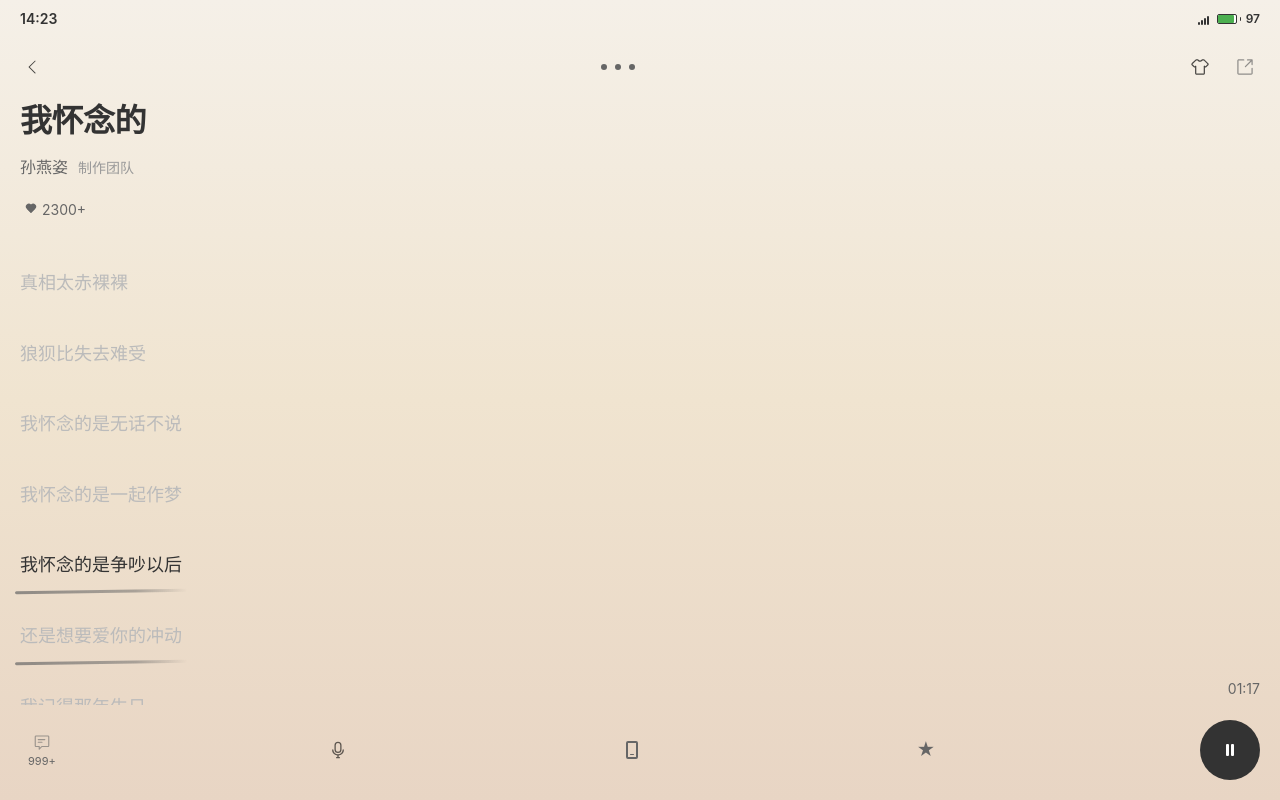
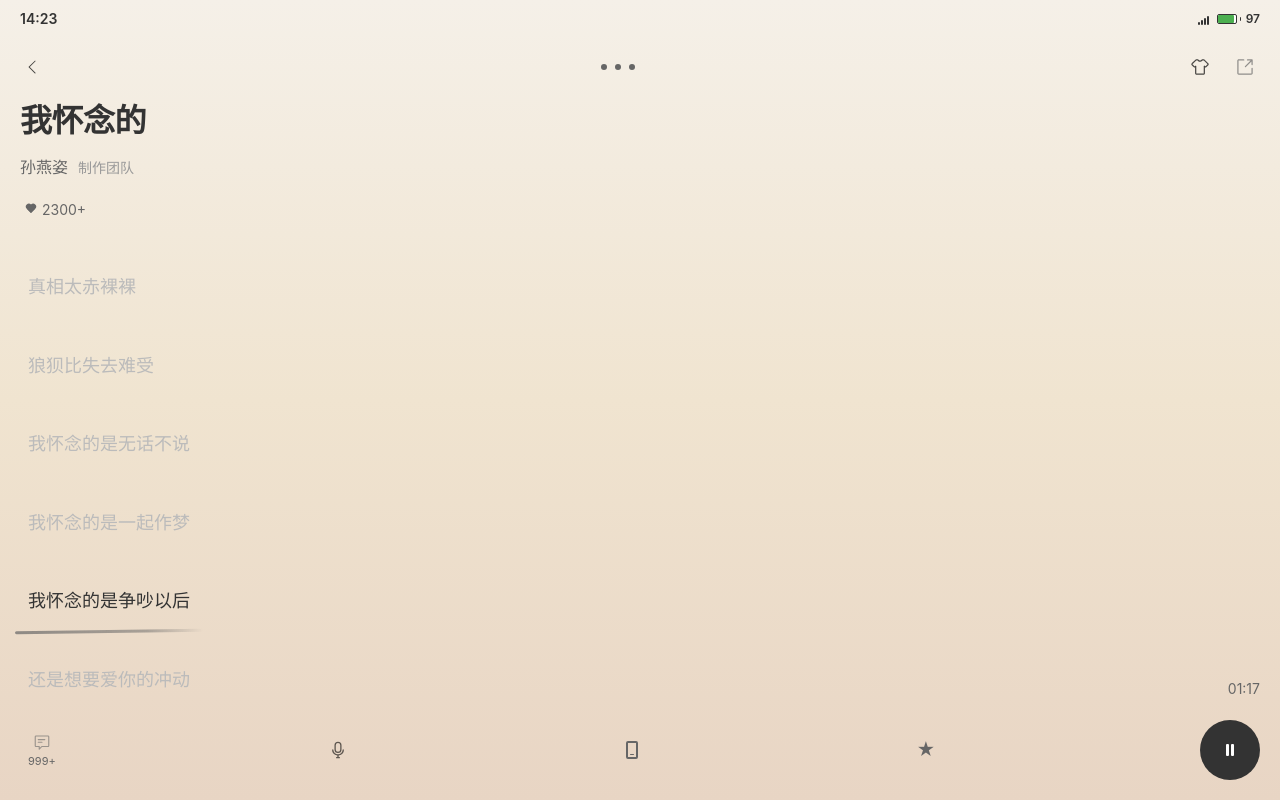
Before and after one commit to MatthewMaxFang/midori_book_demo, a Vue app: page /player in a window 1280 px wide. Built offline with nearby package versions, Linux system fonts and the light colour scheme.

Commit message:
歌曲页面跳转到主页，双击偶尔无法进入编辑偶尔出问题

```diff
--- a/src/components/PlayerPage.vue
+++ b/src/components/PlayerPage.vue
@@ -71,8 +71,7 @@
           'commented': commentedLyrics.includes(index),
           'collected': collectedLyrics.includes(index)
         }"
-        @dblclick="handleLyricDoubleClick($event, index)"
-        @click="handleLyricClick(index)"
+        @click="handleLyricClick(index, $event)"
       >
         {{ lyric.text }}
       </div>
@@ -208,6 +207,11 @@ export default {
       moodText: '', // 心情文本
       touchStartTime: 0,
       isPlaying: false,
+      // 双击检测相关
+      lastClickTime: 0,
+      lastClickIndex: -1,
+      clickTimeout: null,
+      doubleClickDelay: 200, // 双击检测延时（毫秒）
       lyrics: [
         { text: '真相太赤裸裸', time: '00:15' },
         { text: '狼狈比失去难受', time: '00:25' },
@@ -236,7 +240,7 @@ export default {
   },
   methods: {
     goBack() {
-      this.$router.go(-1)
+      this.$router.push('/profile')
     },
 
     togglePlay() {
@@ -244,7 +248,7 @@ export default {
     },
 
     handleLyricDoubleClick(event, index) {
-      // 防止双击缩放
+      // 防止双击缩放和事件冒泡
       event.preventDefault()
       event.stopPropagation()
 
@@ -254,10 +258,43 @@ export default {
       }
     },
 
-    handleLyricClick(index) {
-      // 在选择模式下，单击选择或取消选择歌词
+    handleLyricClick(index, event) {
+      const currentTime = Date.now()
+
+      // 防止事件冒泡
+      event.preventDefault()
+      event.stopPropagation()
+
+      // 如果已经在选择模式，立即响应单击
       if (this.isSelectionMode) {
         this.toggleLyricSelection(index)
+        return
+      }
+
+      // 检测双击
+      if (this.lastClickIndex === index &&
+          currentTime - this.lastClickTime < this.doubleClickDelay) {
+        // 这是一个双击事件，立即进入选择模式
+        this.clearClickTimeout()
+        this.enterSelectionMode(index)
+        return
+      }
+
+      // 清除之前的单击延时
+      this.clearClickTimeout()
+
+      // 记录当前点击
+      this.lastClickTime = currentTime
+      this.lastClickIndex = index
+
+      // 对于非选择模式的单击，不设置延时，直接忽略
+      // 用户需要双击来进入选择模式
+    },
+
+    clearClickTimeout() {
+      if (this.clickTimeout) {
+        clearTimeout(this.clickTimeout)
+        this.clickTimeout = null
       }
     },
 
@@ -272,8 +309,11 @@ export default {
     },
 
     toggleLyricSelection(index) {
-      if (this.selectedLyrics.includes(index)) {
-        this.selectedLyrics = this.selectedLyrics.filter(i => i !== index)
+      const selectedIndex = this.selectedLyrics.indexOf(index)
+
+      if (selectedIndex > -1) {
+        // 使用splice而不是filter，性能更好
+        this.selectedLyrics.splice(selectedIndex, 1)
       } else {
         this.selectedLyrics.push(index)
       }
@@ -372,6 +412,11 @@ export default {
         }
       })
     }
+  },
+
+  beforeUnmount() {
+    // 清理定时器，防止内存泄漏
+    this.clearClickTimeout()
   }
 }
 </script>
@@ -678,8 +723,8 @@ export default {
   margin-bottom: 15px;
   color: #bbb;
   cursor: pointer;
-  padding: 8px 0;
-  transition: all 0.3s ease;
+  padding: 12px 8px;
+  transition: background-color 0.15s ease, color 0.15s ease;
   user-select: none;
   -webkit-user-select: none;
   -khtml-user-select: none;
@@ -688,7 +733,24 @@ export default {
   border-radius: 6px;
   touch-action: manipulation;
   -webkit-touch-callout: none;
+  /* 增加触摸目标大小，提高点击准确性 */
+  min-height: 44px;
+  display: flex;
+  align-items: center;
+  /* 防止双击缩放 */
+  -webkit-tap-highlight-color: transparent;
+  -webkit-touch-callout: none;
+  -webkit-user-select: none;
+  -khtml-user-select: none;
+  -moz-user-select: none;
+  -ms-user-select: none;
+  user-select: none;
+  /* 使用GPU加速 */
+  will-change: background-color, color;
+  transform: translateZ(0);
 }
+
+/* 移除可能导致卡顿的active状态动画 */
 
 .lyric-line.current {
   color: #333;
@@ -704,6 +766,9 @@ export default {
   width: 100%;
   border-radius: 6px;
   position: relative;
+  /* 使用GPU加速，避免重复的transition */
+  will-change: background-color, color;
+  transform: translateZ(0);
 }
 
 .lyric-line.selected::before {
@@ -711,11 +776,13 @@ export default {
   position: absolute;
   right: 12px;
   top: 50%;
-  transform: translateY(-50%);
+  transform: translateY(-50%) translateZ(0);
   color: white;
   font-size: 16px;
   font-weight: bold;
   z-index: 10;
+  /* 使用GPU加速 */
+  will-change: transform;
 }
 
 .lyric-line.commented {
```
